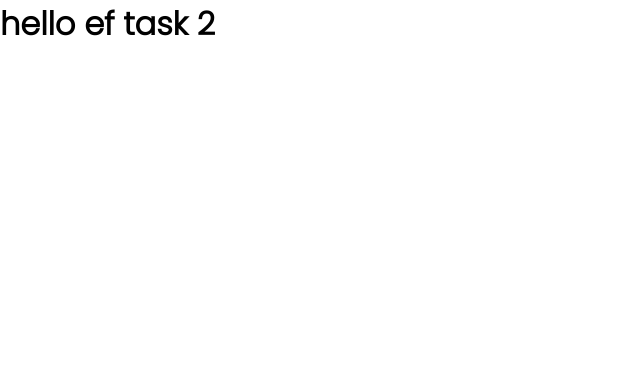
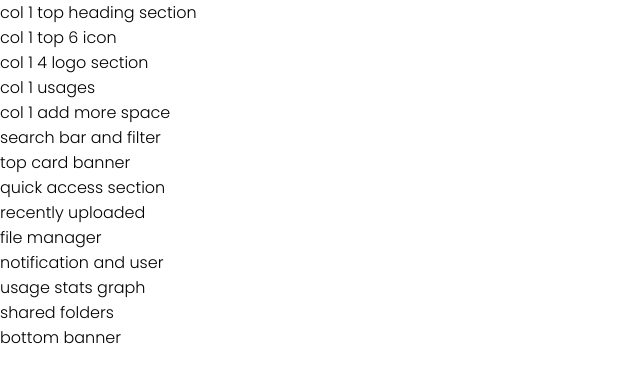
Before and after one commit to atik65/EF-task-2, a website built with Vite: page src/index.html in a window 1280 px wide. Shown: the whole page, without its empty margins (0-640 px from the left). Built offline with nearby package versions, Linux system fonts and the light colour scheme.

Commit message:
feat: fundamental structure done

```diff
--- a/src/index.html
+++ b/src/index.html
@@ -21,8 +21,86 @@
 <body>
 
 
+  <!-- mobile nav  -->
+  <div style="display: none;">
+    <!--large screen col 3's top section will be here -->
+    <div>
+      notification and user
+    </div>
 
-  <h1>hello ef task 2</h1>
+
+    <!--large screen col 2's top section will be here -->
+    <div>
+      search and user
+    </div>
+
+
+    <!-- large screen left column will be here -->
+    <div>
+      <div>
+        col 1 top heading section
+      </div>
+      <div>
+        col 1 top 6 icon
+      </div>
+      <div>col 1 4 logo section</div>
+      <div>col 1 usages</div>
+      <div>col 1 add more space</div>
+    </div>
+  </div>
+
+
+  <!-- root container -->
+  <div>
+
+    <!-- inner 3 section (column wise) -->
+
+    <!-- col 1 -->
+    <div>
+      <div>
+        col 1 top heading section
+      </div>
+      <div>
+        col 1 top 6 icon
+      </div>
+      <div>col 1 4 logo section</div>
+      <div>col 1 usages</div>
+      <div>col 1 add more space</div>
+    </div>
+
+    <!-- col 2 -->
+    <div>
+      <div>
+        search bar and filter
+      </div>
+      <div>
+        top card banner
+      </div>
+      <div>quick access section</div>
+      <div>
+        <div>recently uploaded</div>
+        <div>file manager</div>
+      </div>
+    </div>
+
+    <!-- col 3 -->
+    <div>
+      <div>
+        notification and user
+      </div>
+      <div>
+        usage stats graph
+      </div>
+      <div>
+        shared folders
+      </div>
+      <div>
+        bottom banner
+      </div>
+    </div>
+  </div>
+
+
   <script type="module" src="./js/main.js"></script>
 </body>
 
```
Also changed, not shown: src/assets/images/bottomBanner.png (added), src/assets/images/chart.png (added), src/assets/images/quickAccess/image-1.png (added), src/assets/images/quickAccess/image-2.png (added), src/assets/images/quickAccess/image-3.png (added), src/assets/images/recentlyUpload/Rectangle 89.png (added), src/assets/images/recentlyUpload/image-2.png (added), src/assets/images/recentlyUpload/image-3.png (added), src/assets/images/recentlyUpload/image-4.png (added), src/assets/images/user.png (added).
